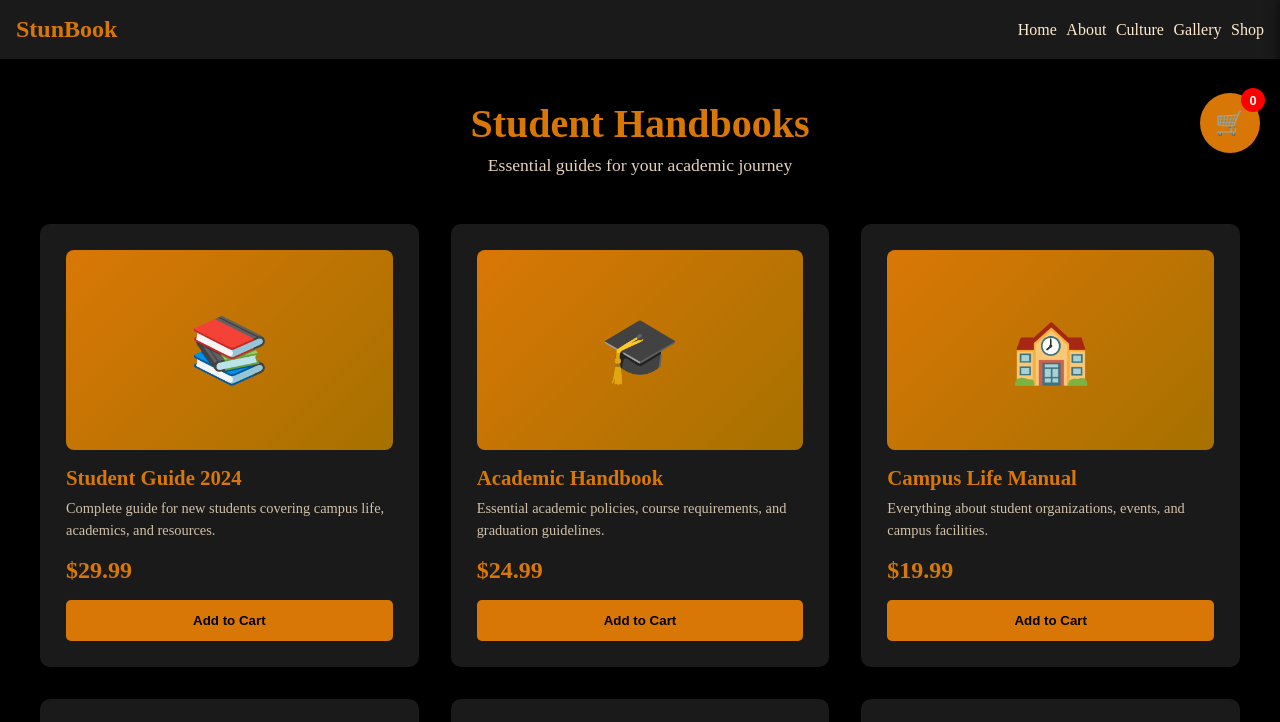
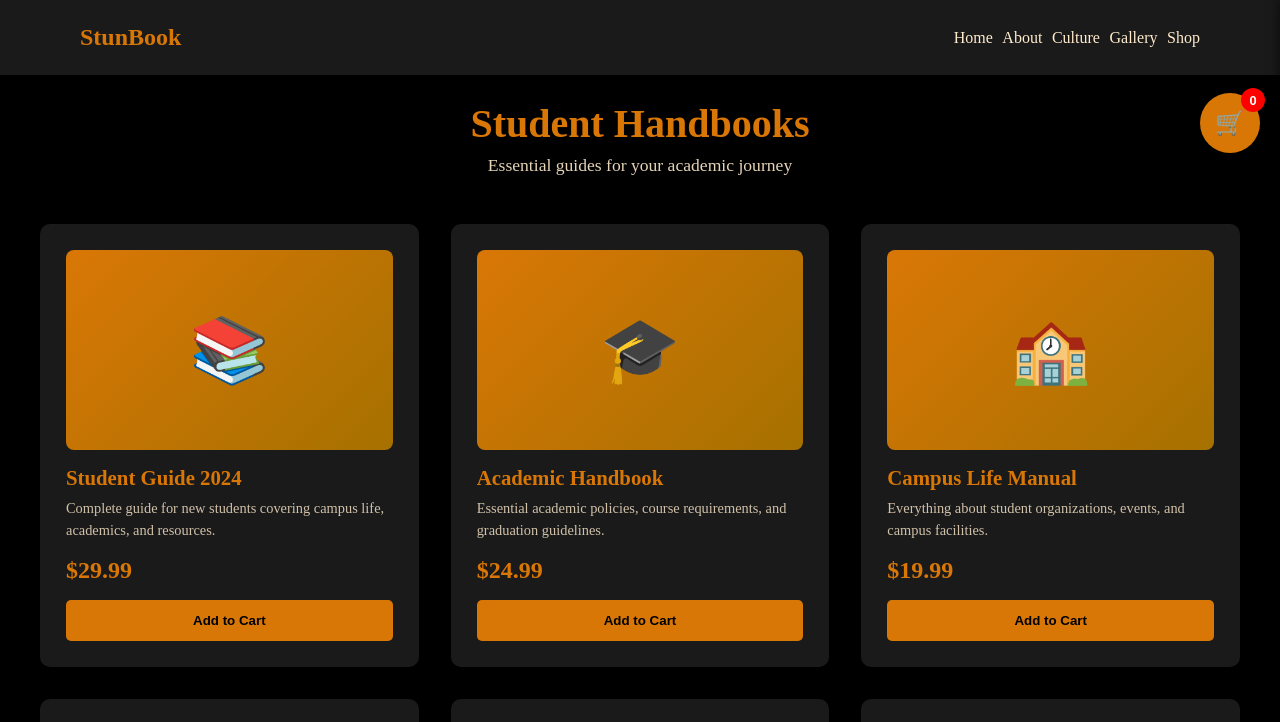
Before and after one commit to CalebAdelaja/Root-Rythm, a plain HTML site: page handbooks.html in a window 1280 px wide. Shown: the top 722 px of the page. Drawn offline with Linux system fonts and the light colour scheme.

Commit message:
second commit

```diff
--- a/root.css
+++ b/root.css
@@ -21,7 +21,9 @@
     justify-content: space-between;
     align-items: center;
     background-color: var(--primary-color);
-    padding: var(--nav-padding);
+    padding: 1.5rem;
+    padding-left: 5rem;
+    padding-right: 5rem;
     position: fixed;
     right: 0;
     left: 0;
```
Also changed, not shown: index.html (+1 -1 lines).
